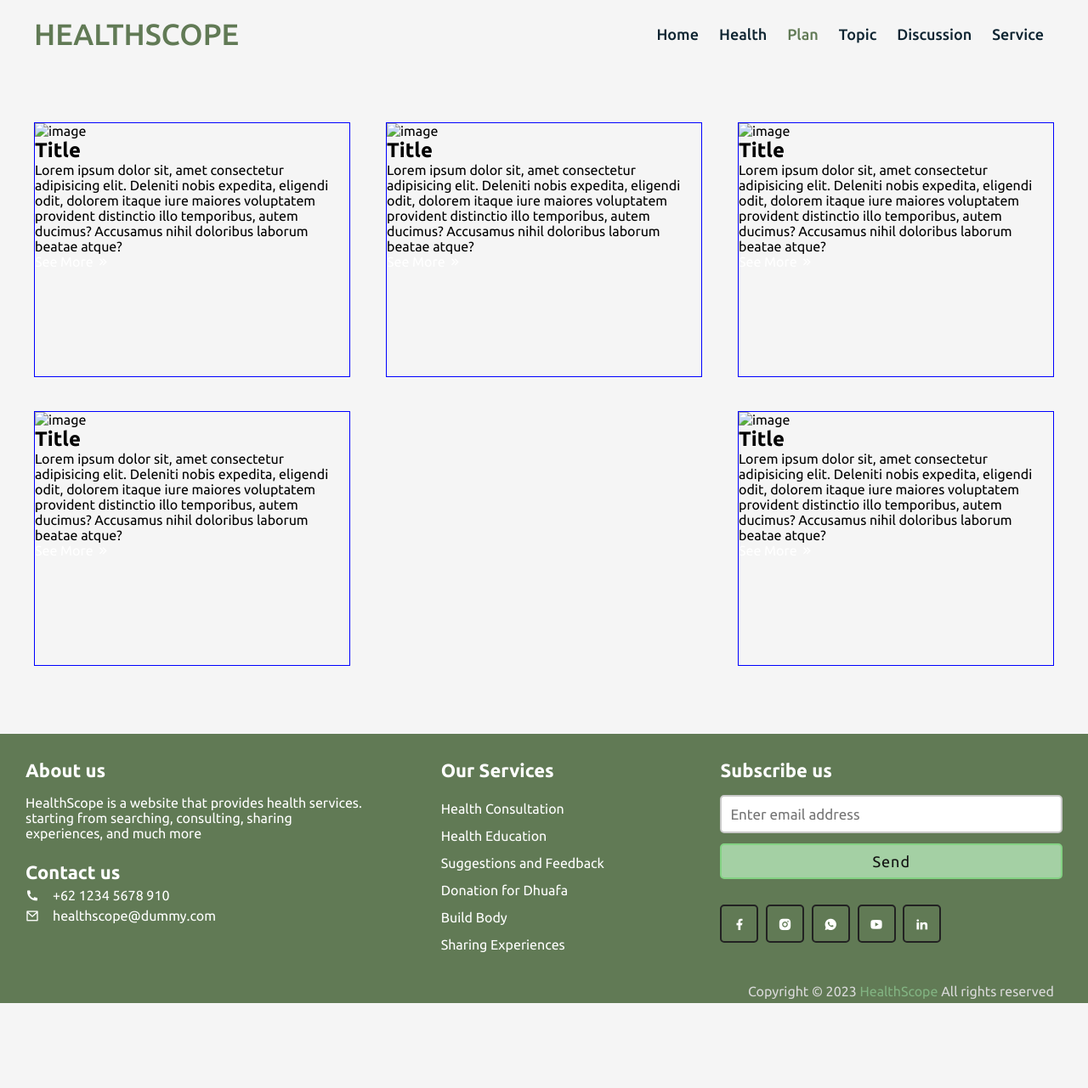
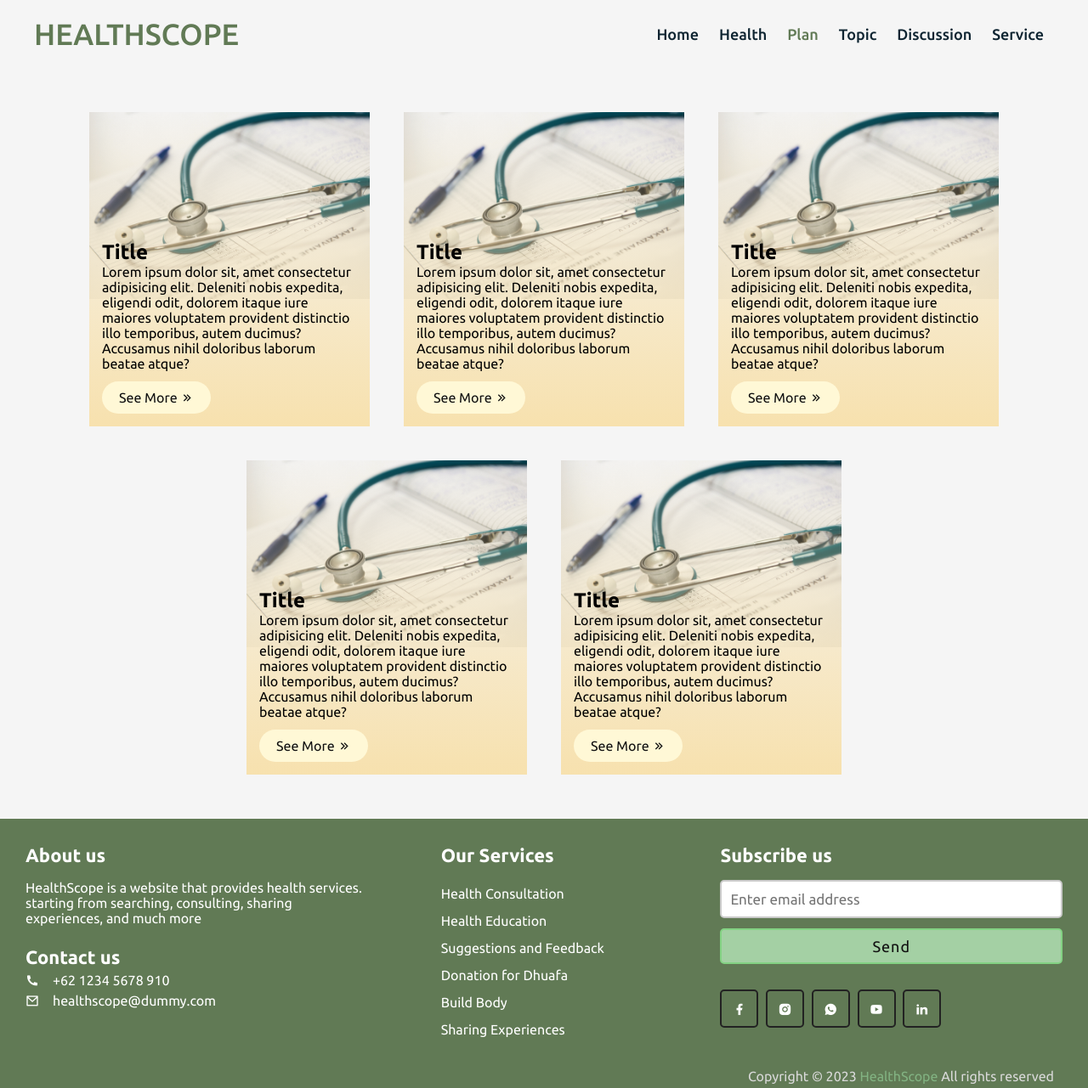
Before and after one commit to MehmedAzka/healthScope, a PHP site: page /plan.html in a window 1280 px wide. Shown: the whole page at 85% size. Before the commit the page ends 1181 px from the top, so only its background shows below. Run offline with PHP 8.4, Linux system fonts and the light colour scheme.

Commit message:
repair css

```diff
--- a/css/plan.css
+++ b/css/plan.css
@@ -1,16 +1,50 @@
 .sec-container {
-    padding: 9rem 40px 40px;
+    padding: 7rem 0 2rem;
     width: 100%;
     height: auto;
     display: flex;
     align-items: center;
-    justify-content: space-between;
+    justify-content: center;
     flex-wrap: wrap;
 }
 
 .p-card {
-    border: 1px solid blue;
-    width: 31%;
-    height: 300px;
-    margin: 0 0 40px 0;
+    position: relative;
+    width: 330px;
+    max-height: 370px;
+    min-height: 370px;
+    margin: 20px;
 }
+
+.gradient {
+    position: absolute;
+    top: 0;
+    width: 100%;
+    height: 100%;
+    background-image: linear-gradient(#f7e1ae00, #F7E1AE);
+}
+
+.p-image img {
+    width: 100%;
+    height: 100%;
+    object-fit: cover;
+}
+
+.p-desk {
+    position: absolute;
+    bottom: 50px;
+    padding: 15px;
+}
+
+.p-footer {
+    position: absolute;
+    bottom: 10px;
+    padding: 15px;
+}
+
+.p-footer a {
+    background-color: #FFF8D6;
+    color: #111;
+    padding: 10px 20px;
+    border-radius: 20px;
+}
--- a/plan.html
+++ b/plan.html
@@ -34,8 +34,9 @@
     <section>
         <div class="sec-container">
             <div class="p-card">
+                <div class="gradient"></div>
                 <div class="p-image">
-                    <img src="" alt="image">
+                    <img src="images/p-content1.jpg" alt="image">
                 </div>
                 <div class="p-desk">
                     <h1>Title</h1>
@@ -49,8 +50,9 @@
             </div>
 
             <div class="p-card">
+                <div class="gradient"></div>
                 <div class="p-image">
-                    <img src="" alt="image">
+                    <img src="images/p-content1.jpg" alt="image">
                 </div>
                 <div class="p-desk">
                     <h1>Title</h1>
@@ -64,8 +66,9 @@
             </div>
 
             <div class="p-card">
+                <div class="gradient"></div>
                 <div class="p-image">
-                    <img src="" alt="image">
+                    <img src="images/p-content1.jpg" alt="image">
                 </div>
                 <div class="p-desk">
                     <h1>Title</h1>
@@ -79,8 +82,9 @@
             </div>
 
             <div class="p-card">
+                <div class="gradient"></div>
                 <div class="p-image">
-                    <img src="" alt="image">
+                    <img src="images/p-content1.jpg" alt="image">
                 </div>
                 <div class="p-desk">
                     <h1>Title</h1>
@@ -94,8 +98,9 @@
             </div>
 
             <div class="p-card">
+                <div class="gradient"></div>
                 <div class="p-image">
-                    <img src="" alt="image">
+                    <img src="images/p-content1.jpg" alt="image">
                 </div>
                 <div class="p-desk">
                     <h1>Title</h1>
```
Also changed, not shown: css/style.css (+147 -0 lines), index.html (+36 -4 lines), images/p-content1.jpg (added), 1 other file.
